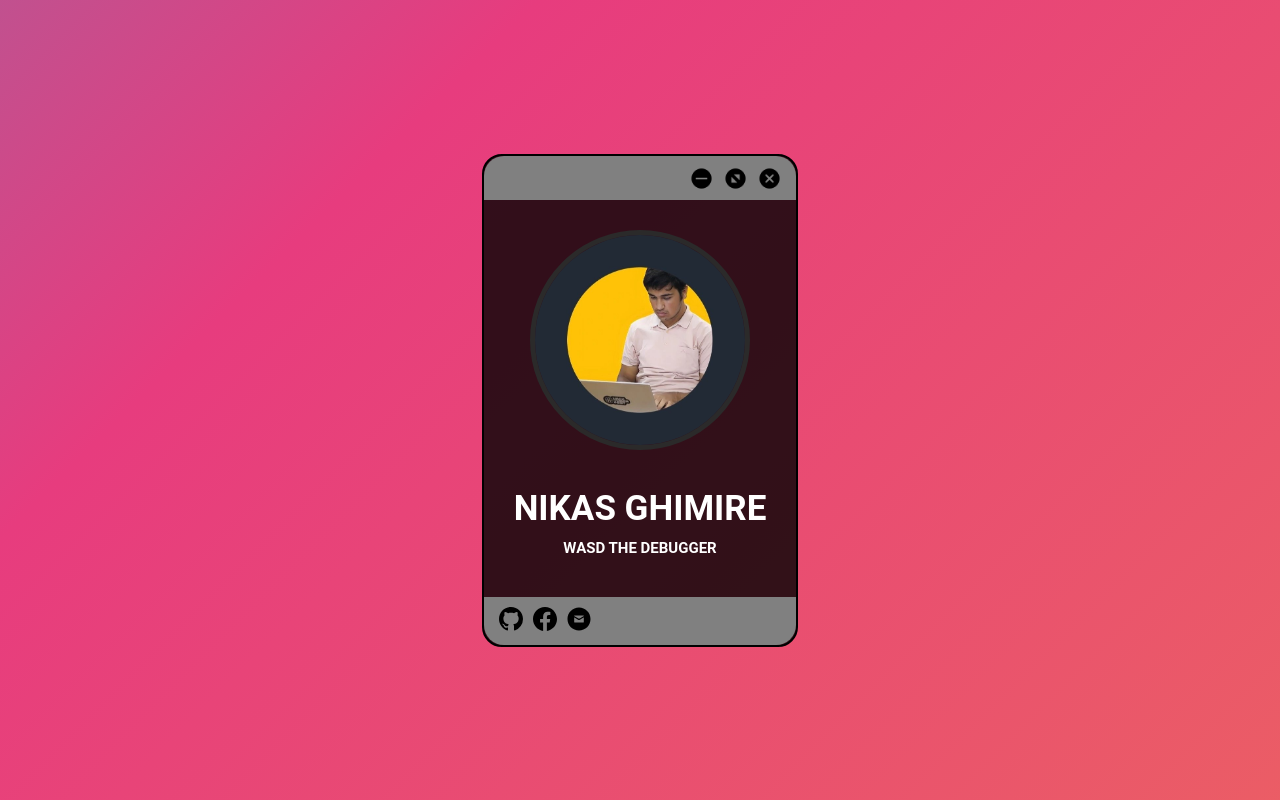
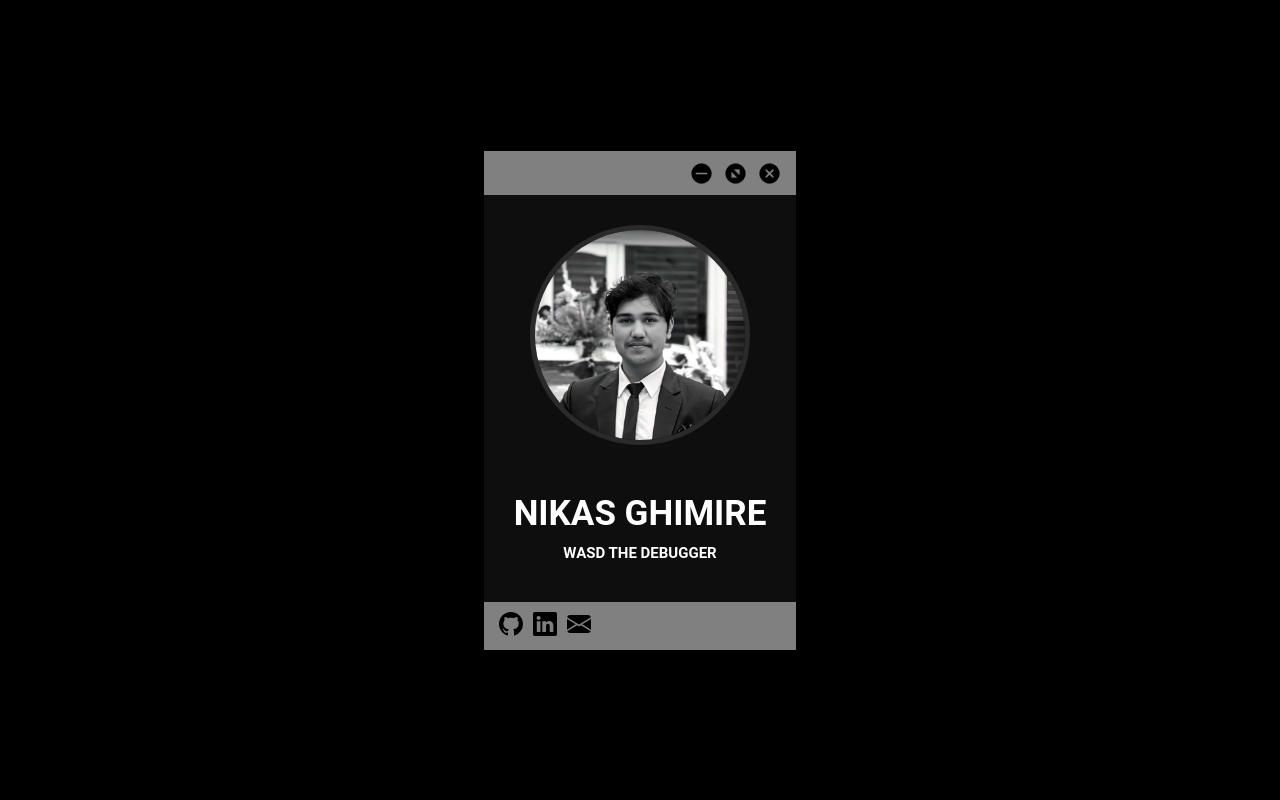
Before and after one commit to wasdthedebugger/personalsite, a PHP site: page / in a window 1280 px wide. Run offline with PHP 8.4, Linux system fonts and the light colour scheme.

Commit message:
Updated the visuals to bw

```diff
--- a/assets/styles/style.css
+++ b/assets/styles/style.css
@@ -3,9 +3,8 @@
 }
 
 body{
-    background: linear-gradient(-45deg, #ee7752, #e73c7e, #23a6d5, #23d5ab);
-	background-size: 400% 400%;
-	animation: gradient 15s ease infinite;
+    /* background: linear-gradient(-45deg, #ee7752, #e73c7e, #23a6d5, #23d5ab); */
+    background-color: black;
     font-family: 'Roboto', sans-serif;
     margin: 0;
     padding: 0;
@@ -16,19 +15,19 @@ body{
 }
 
 .center{
-    background-color: rgba(0, 0, 0, 0.783);
+    background-color: rgba(255, 255, 255, 0.053);
     display: flex;
     flex-direction: column;
     justify-content: space-between;
     width: fit-content;
-    border-radius: 20px;
-    border: 2px solid black;
+    /* border-radius: 20px; */
+    /* border: 2px solid black; */
 }
 
 #buttons{
     background-color: gray;
     padding: 10px;
-    border-radius: 20px 20px 0 0;
+    /* border-radius: 20px 20px 0 0; */
     display: flex;
     align-items: center;
     justify-content: right;
@@ -54,7 +53,7 @@ body{
     width: 220px;
     border-radius: 50%;
     border: 5px solid rgb(43, 42, 42);
-    margin: auto;
+    margin-bottom: 10px;
     display: flex;
     align-items: center;
     justify-content: center;
@@ -91,7 +90,7 @@ body{
     align-items: center;
     justify-content: left;
     padding: 10px;
-    border-radius: 0 0 20px 20px;
+    /* border-radius: 0 0 20px 20px; */
 }
 
 #contact svg{
@@ -104,17 +103,6 @@ body{
     height: 25px;
 }
 
-@keyframes gradient {
-	0% {
-		background-position: 0% 50%;
-	}
-	50% {
-		background-position: 100% 50%;
-	}
-	100% {
-		background-position: 0% 50%;
-	}
-}
 
 #contact a{
     color: black;
--- a/index.html
+++ b/index.html
@@ -30,7 +30,7 @@
                 <img src="assets/images/close.png" alt="">
             </div>
         </div>
-        <div id="inner"><div id="propiccontainer"><img id="propic" src="assets/images/thisnikas.jpg" alt="Nikas Ghimire" srcset=""></div><br>
+        <div id="inner"><div id="propiccontainer"><img id="propic" src="assets/images/nikasprof.jpg" alt="Nikas Ghimire" srcset=""></div><br>
             &nbsp<div id="name">NIKAS GHIMIRE</div>
             <div id="subname">WASD THE DEBUGGER</div>
         </div>
@@ -42,18 +42,15 @@
                         d="M8 0C3.58 0 0 3.58 0 8c0 3.54 2.29 6.53 5.47 7.59.4.07.55-.17.55-.38 0-.19-.01-.82-.01-1.49-2.01.37-2.53-.49-2.69-.94-.09-.23-.48-.94-.82-1.13-.28-.15-.68-.52-.01-.53.63-.01 1.08.58 1.23.82.72 1.21 1.87.87 2.33.66.07-.52.28-.87.51-1.07-1.78-.2-3.64-.89-3.64-3.95 0-.87.31-1.59.82-2.15-.08-.2-.36-1.02.08-2.12 0 0 .67-.21 2.2.82.64-.18 1.32-.27 2-.27.68 0 1.36.09 2 .27 1.53-1.04 2.2-.82 2.2-.82.44 1.1.16 1.92.08 2.12.51.56.82 1.27.82 2.15 0 3.07-1.87 3.75-3.65 3.95.29.25.54.73.54 1.48 0 1.07-.01 1.93-.01 2.2 0 .21.15.46.55.38A8.012 8.012 0 0 0 16 8c0-4.42-3.58-8-8-8z" />
                 </svg>
             </a>
-            <a href="https://facebook.com/reader.nikas" target="blank">
-                <svg xmlns="http://www.w3.org/2000/svg" width="24" height="24" fill="currentColor"
-                    class="bi bi-facebook" viewBox="0 0 16 16">
-                    <path
-                        d="M16 8.049c0-4.446-3.582-8.05-8-8.05C3.58 0-.002 3.603-.002 8.05c0 4.017 2.926 7.347 6.75 7.951v-5.625h-2.03V8.05H6.75V6.275c0-2.017 1.195-3.131 3.022-3.131.876 0 1.791.157 1.791.157v1.98h-1.009c-.993 0-1.303.621-1.303 1.258v1.51h2.218l-.354 2.326H9.25V16c3.824-.604 6.75-3.934 6.75-7.951z" />
-                </svg>
+            <a href="https://linkedin.com/in/nikasghimire" target="blank">
+                <svg xmlns="http://www.w3.org/2000/svg" width="24" height="24" fill="currentColor" class="bi bi-linkedin" viewBox="0 0 16 16">
+                    <path d="M0 1.146C0 .513.526 0 1.175 0h13.65C15.474 0 16 .513 16 1.146v13.708c0 .633-.526 1.146-1.175 1.146H1.175C.526 16 0 15.487 0 14.854zm4.943 12.248V6.169H2.542v7.225zm-1.2-8.212c.837 0 1.358-.554 1.358-1.248-.015-.709-.52-1.248-1.342-1.248S2.4 3.226 2.4 3.934c0 .694.521 1.248 1.327 1.248zm4.908 8.212V9.359c0-.216.016-.432.08-.586.173-.431.568-.878 1.232-.878.869 0 1.216.662 1.216 1.634v3.865h2.401V9.25c0-2.22-1.184-3.252-2.764-3.252-1.274 0-1.845.7-2.165 1.193v.025h-.016l.016-.025V6.169h-2.4c.03.678 0 7.225 0 7.225z"/>
+                  </svg>
             </a>
             <a href="mailto:mail@nikas.com.np" target="blank">
-                <svg fill="#000000" width="24" height="24" viewBox="0 0 20 20" xmlns="http://www.w3.org/2000/svg">
-                    <path
-                        d="M10 .4C4.698.4.4 4.698.4 10s4.298 9.6 9.6 9.6 9.6-4.298 9.6-9.6S15.302.4 10 .4zM6.231 7h7.52c.399 0 .193.512-.024.643-.217.13-3.22 1.947-3.333 2.014s-.257.1-.403.1a.793.793 0 0 1-.402-.1L6.255 7.643C6.038 7.512 5.833 7 6.231 7zM14 12.5c0 .21-.252.5-.444.5H6.444C6.252 13 6 12.71 6 12.5V8.853c0-.092-.002-.211.172-.11l3.417 2.015a.69.69 0 0 0 .402.1c.146 0 .252-.011.403-.1l3.434-2.014c.174-.102.172.018.172.11V12.5z" />
-                </svg>
+                <svg xmlns="http://www.w3.org/2000/svg" width="24" height="24" fill="currentColor" class="bi bi-envelope-fill" viewBox="0 0 16 16">
+                    <path d="M.05 3.555A2 2 0 0 1 2 2h12a2 2 0 0 1 1.95 1.555L8 8.414zM0 4.697v7.104l5.803-3.558zM6.761 8.83l-6.57 4.027A2 2 0 0 0 2 14h12a2 2 0 0 0 1.808-1.144l-6.57-4.027L8 9.586zm3.436-.586L16 11.801V4.697z"/>
+                  </svg>
             </a>
         </div>
     </div>
```
Also changed, not shown: assets/images/nikasprof.jpg (added).
